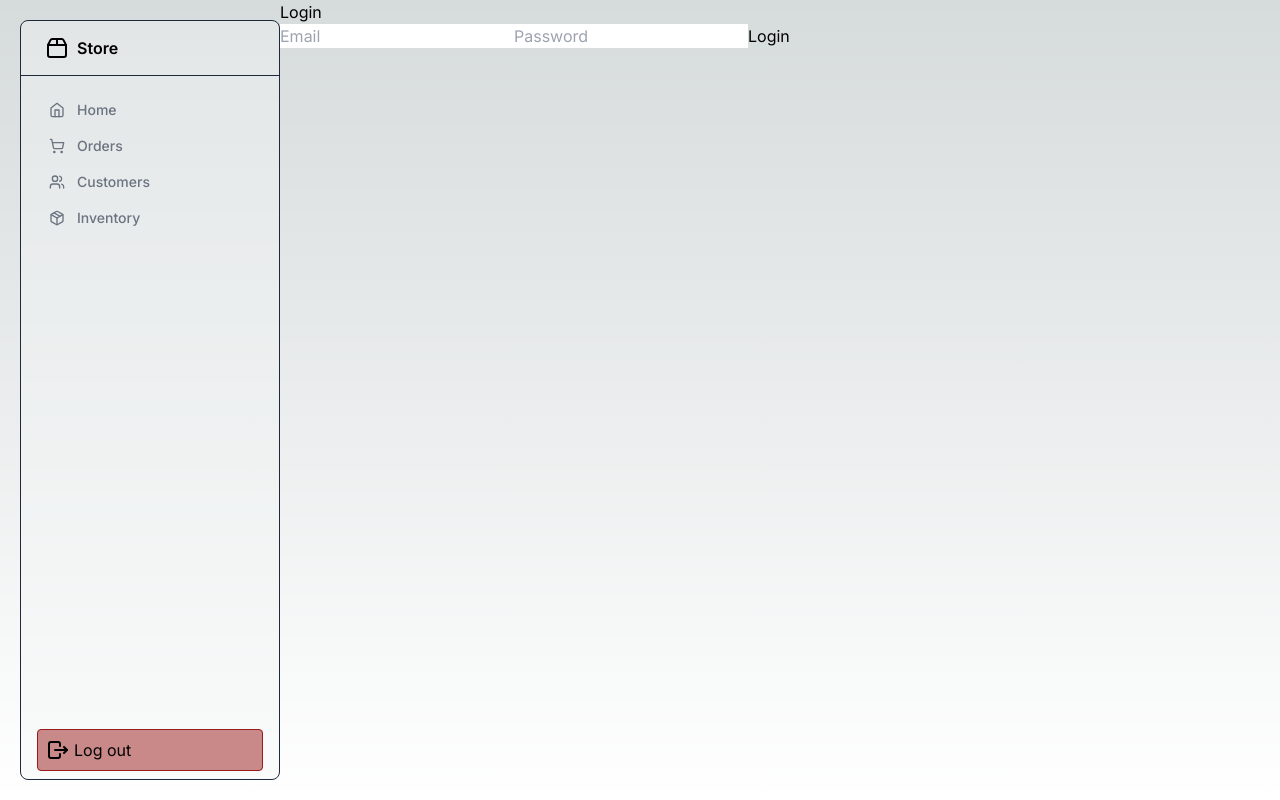
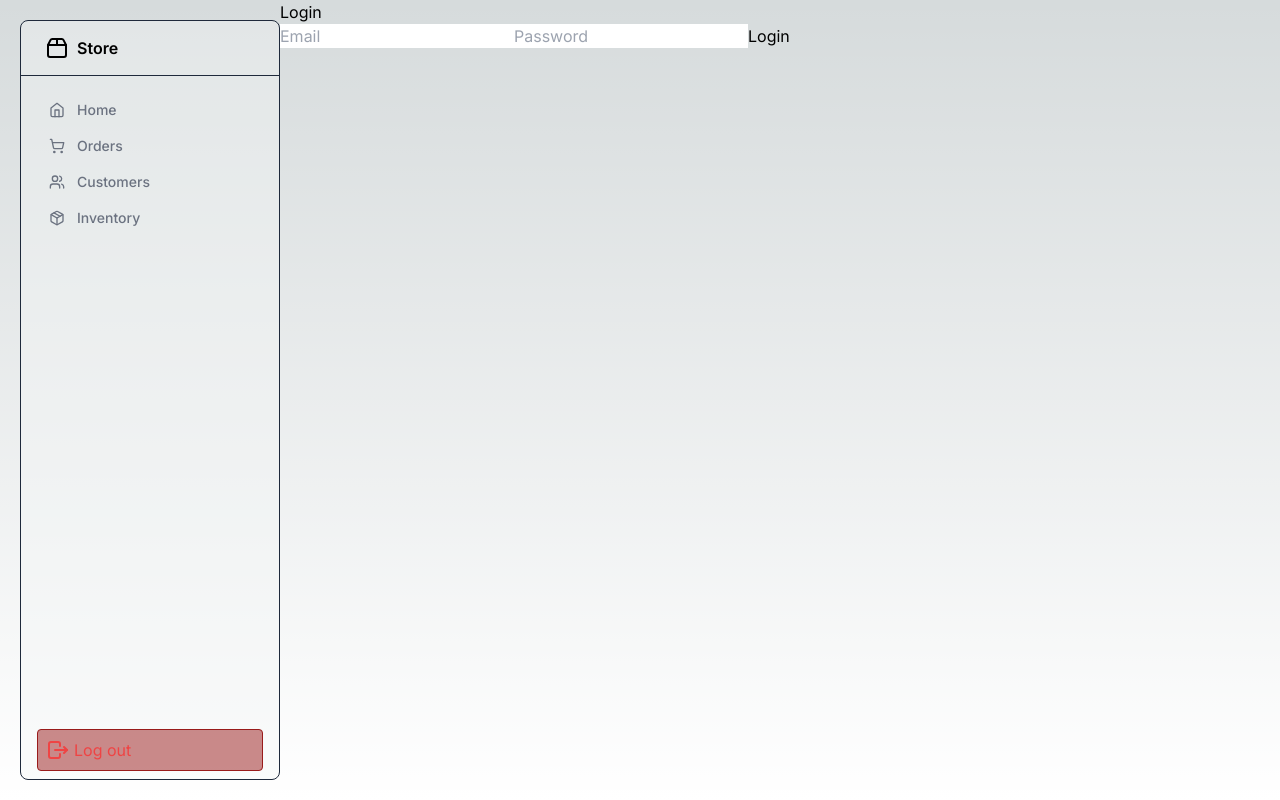
Before and after one commit to forjoa/inventory-control, a Next.js app: page /login in a window 1280 px wide. Built offline with nearby package versions, Linux system fonts and the light colour scheme; no server answers.

Commit message:
add sign out function in button

```diff
--- a/src/components/Navigation.tsx
+++ b/src/components/Navigation.tsx
@@ -8,6 +8,7 @@ import {
   UsersIcon,
 } from '@/assets/icons'
 import { usePathname } from 'next/navigation'
+import { signOut } from '@/utils/functions'
 
 export default function Navigation() {
   const router = usePathname()
@@ -60,7 +61,7 @@ export default function Navigation() {
           Inventory
         </Link>
       </nav>
-      <button className='flex gap-1 mx-4 px-2 py-2 border border-red-800 rounded bg-red-800 bg-opacity-50'>
+      <button className='flex gap-1 mx-4 px-2 py-2 border border-red-800 rounded bg-red-800 bg-opacity-50  text-red-500' onClick={signOut}>
         <Logout className='h-4 w-4' />
         <p>Log out</p>
       </button>
```
